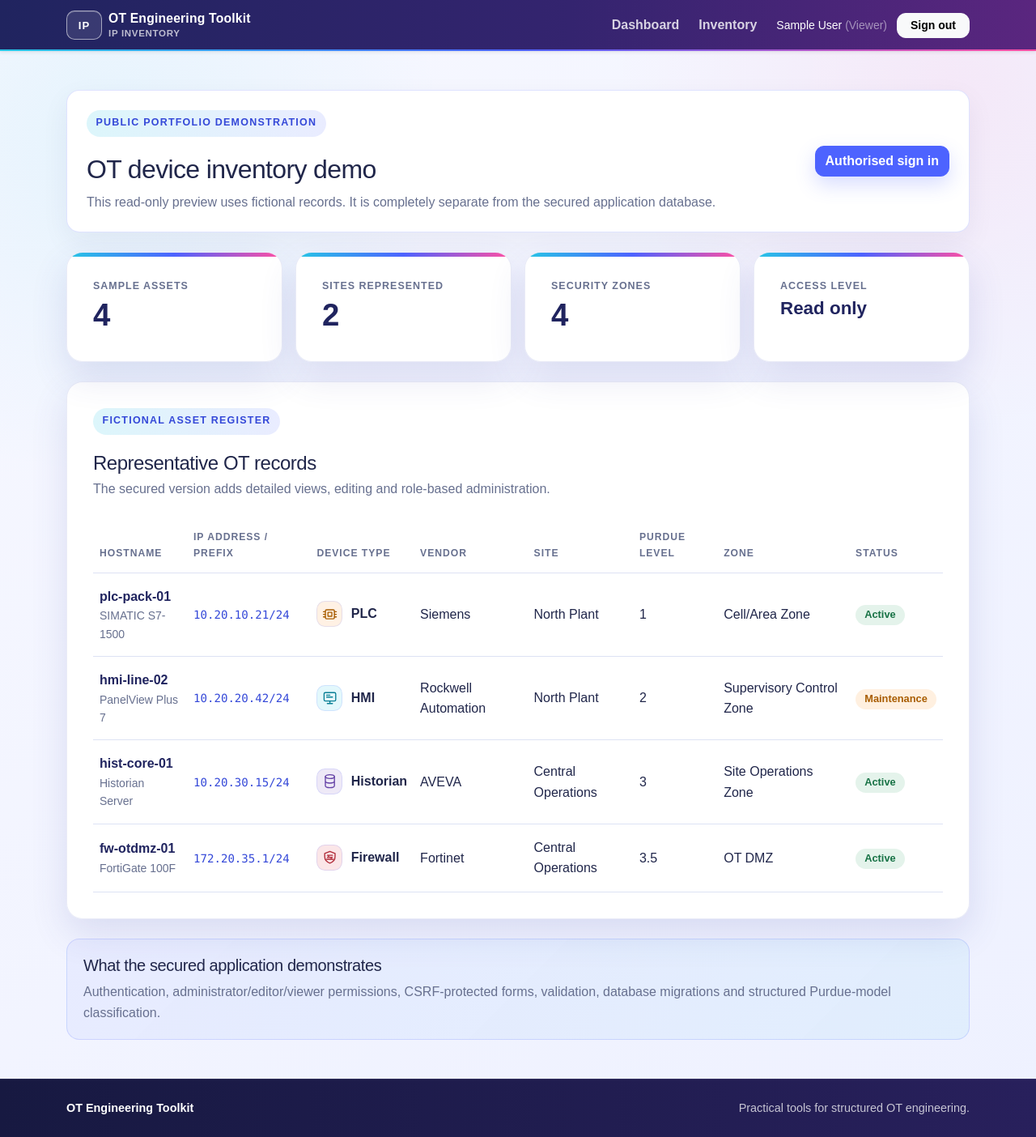
After one commit to jablonsky/OT-Inventory, a Flask app: page /demo in a window 1280 px wide. The commit adds this page. Shown: the whole page at 81% size. Run offline with Flask 3, Linux system fonts and the light colour scheme; the visitor is signed in with stand-in values (Sample User, id 1).

Commit message:
Add safe local config and public demo

```diff
--- a/app/__init__.py
+++ b/app/__init__.py
@@ -4,7 +4,7 @@ from app.extensions import db, migrate, login_manager
 
 
 
-def create_app():
+def create_app(test_config=None):
 
     # initiated inside flask as outside the app package
     app = Flask(
@@ -14,6 +14,8 @@ def create_app():
     )
 
     app.config.from_object("config.Config")
+    if test_config is not None:
+        app.config.update(test_config)
 
     # the actual connection betweeb database and app - migration
     db.init_app(app)
@@ -33,5 +35,15 @@ def create_app():
 
     from app import models
 
+    @app.after_request
+    def add_security_headers(response):
+        response.headers.setdefault("X-Content-Type-Options", "nosniff")
+        response.headers.setdefault("X-Frame-Options", "DENY")
+        response.headers.setdefault("Referrer-Policy", "strict-origin-when-cross-origin")
+        response.headers.setdefault(
+            "Permissions-Policy",
+            "camera=(), microphone=(), geolocation=()",
+        )
+        return response
 
     return app
--- a/app/forms.py
+++ b/app/forms.py
@@ -1,12 +1,12 @@
 from flask_wtf import FlaskForm # base class Flask-WTF
 from wtforms import SelectField, StringField, SubmitField, TextAreaField, IntegerField, PasswordField, BooleanField
-from wtforms.validators import DataRequired, IPAddress, Length, Optional, NumberRange, Email, EqualTo
+from wtforms.validators import DataRequired, IPAddress, InputRequired, Length, Optional, NumberRange, Email, EqualTo
 
 class DeviceForm(FlaskForm):
 
     hostname = StringField("Hostname", validators=[DataRequired(), Length(max=100)])
     ip_address = StringField("IP address", validators=[DataRequired(), IPAddress(ipv4=True, ipv6=False), Length(max=45)])
-    prefix_length = IntegerField("Subnet prefix length", validators=[DataRequired(), NumberRange(min=0, max=32)])
+    prefix_length = IntegerField("Subnet prefix length", validators=[InputRequired(), NumberRange(min=0, max=32)])
 
     device_type = SelectField("Device Type", choices=[
         ("", "Select a device type"),
@@ -50,7 +50,7 @@ class DeviceForm(FlaskForm):
     ], validators=[DataRequired()])
 
     status = SelectField("Status", choices=[
-        ("active", "Actvie"),
+        ("active", "Active"),
         ("inactive", "Inactive"),
         ("maintenance", "Maintenance"),
         ("decommissioned", "Decommissioned")
--- a/app/routes.py
+++ b/app/routes.py
@@ -1,3 +1,5 @@
+from types import SimpleNamespace
+
 from flask import Blueprint, render_template, flash, redirect, url_for, abort # import flask elements / objects
 
 from app.forms import DeviceForm, InitialAdminForm, LoginForm, LogoutForm, CreateUserForm
@@ -12,12 +14,68 @@ from flask_login import login_user, current_user, login_required, logout_user
 # blueprint to import flask application directly
 main = Blueprint("main", __name__)
 
+DEMO_DEVICES = (
+    SimpleNamespace(
+        hostname="plc-pack-01",
+        ip_address="10.20.10.21",
+        prefix_length=24,
+        device_type="PLC",
+        vendor="Siemens",
+        model="SIMATIC S7-1500",
+        site="North Plant",
+        purdue_level="1",
+        zone="Cell/Area Zone",
+        status="active",
+    ),
+    SimpleNamespace(
+        hostname="hmi-line-02",
+        ip_address="10.20.20.42",
+        prefix_length=24,
+        device_type="HMI",
+        vendor="Rockwell Automation",
+        model="PanelView Plus 7",
+        site="North Plant",
+        purdue_level="2",
+        zone="Supervisory Control Zone",
+        status="maintenance",
+    ),
+    SimpleNamespace(
+        hostname="hist-core-01",
+        ip_address="10.20.30.15",
+        prefix_length=24,
+        device_type="Historian",
+        vendor="AVEVA",
+        model="Historian Server",
+        site="Central Operations",
+        purdue_level="3",
+        zone="Site Operations Zone",
+        status="active",
+    ),
+    SimpleNamespace(
+        hostname="fw-otdmz-01",
+        ip_address="172.20.35.1",
+        prefix_length=24,
+        device_type="Firewall",
+        vendor="Fortinet",
+        model="FortiGate 100F",
+        site="Central Operations",
+        purdue_level="3.5",
+        zone="OT DMZ",
+        status="active",
+    ),
+)
+
 @main.app_context_processor
 def inject_logout_form():
     if current_user.is_authenticated:
         return {"logout_form": LogoutForm()}
 
     return{}
+
+
+@main.route("/demo")
+def demo():
+    return render_template("demo.html", devices=DEMO_DEVICES)
 
 
 
--- /dev/null
+++ b/requirements-dev.txt
@@ -0,0 +1,2 @@
+-r requirements.txt
+pytest>=8.0,<9
--- a/requirements.txt
+++ b/requirements.txt
@@ -3,4 +3,5 @@ Flask-Login>=0.6,<1
 Flask-Migrate>=4.0,<5
 Flask-SQLAlchemy>=3.1,<4
 Flask-WTF>=1.2,<2
+python-dotenv>=1.0,<2
 email-validator>=2.2,<3
--- a/static/css/main.css
+++ b/static/css/main.css
@@ -602,6 +602,30 @@ a:hover {
     white-space: pre-line;
 }
 
+.demo-invitation,
+.demo-feature-note {
+    padding: 1.25rem;
+    border: 1px solid rgba(77, 99, 255, 0.18);
+    border-radius: var(--app-radius);
+    background: linear-gradient(135deg, rgba(77, 99, 255, 0.06), rgba(39, 198, 229, 0.07));
+}
+
+.demo-banner {
+    display: flex;
+    align-items: center;
+    justify-content: space-between;
+    gap: 2rem;
+    padding: 1.5rem;
+    border: 1px solid rgba(77, 99, 255, 0.18);
+    border-radius: var(--app-radius);
+    background: #fff;
+    box-shadow: 0 12px 35px rgba(32, 39, 78, 0.06);
+}
+
+.metric-value-text {
+    font-size: 1.4rem;
+}
+
 @media (max-width: 767.98px) {
     .device-detail-header {
         align-items: stretch;
@@ -611,6 +635,12 @@ a:hover {
     .detail-list > div {
         grid-template-columns: 1fr;
         gap: 0.25rem;
+    }
+
+    .demo-banner {
+        align-items: stretch;
+        flex-direction: column;
+        gap: 1rem;
     }
 }
 
--- /dev/null
+++ b/templates/demo.html
@@ -0,0 +1,99 @@
+{% extends "base.html" %}
+{% from "_device_icons.html" import device_type_label %}
+
+{% block title %}Read-only Demo{% endblock %}
+
+{% block content %}
+<div class="demo-banner mb-4" role="note">
+    <div>
+        <span class="section-label">Public portfolio demonstration</span>
+        <h1 class="h2 mt-2 mb-2">OT device inventory demo</h1>
+        <p class="mb-0">
+            This read-only preview uses fictional records. It is completely separate
+            from the secured application database.
+        </p>
+    </div>
+    <a class="btn btn-primary" href="{{ url_for('main.login') }}">Authorised sign in</a>
+</div>
+
+<div class="row g-3 mb-4">
+    <div class="col-sm-6 col-lg-3">
+        <div class="metric-card h-100">
+            <span class="metric-label">Sample assets</span>
+            <strong class="metric-value">{{ devices|length }}</strong>
+        </div>
+    </div>
+    <div class="col-sm-6 col-lg-3">
+        <div class="metric-card h-100">
+            <span class="metric-label">Sites represented</span>
+            <strong class="metric-value">2</strong>
+        </div>
+    </div>
+    <div class="col-sm-6 col-lg-3">
+        <div class="metric-card h-100">
+            <span class="metric-label">Security zones</span>
+            <strong class="metric-value">4</strong>
+        </div>
+    </div>
+    <div class="col-sm-6 col-lg-3">
+        <div class="metric-card h-100">
+            <span class="metric-label">Access level</span>
+            <strong class="metric-value metric-value-text">Read only</strong>
+        </div>
+    </div>
+</div>
+
+<section class="table-card" aria-labelledby="demo-inventory-heading">
+    <div class="mb-4">
+        <span class="section-label">Fictional asset register</span>
+        <h2 class="h4 mt-2 mb-1" id="demo-inventory-heading">Representative OT records</h2>
+        <p class="mb-0">The secured version adds detailed views, editing and role-based administration.</p>
+    </div>
+
+    <div class="table-responsive">
+        <table class="table table-hover align-middle mb-0">
+            <thead>
+                <tr>
+                    <th scope="col">Hostname</th>
+                    <th scope="col">IP address / Prefix</th>
+                    <th scope="col">Device type</th>
+                    <th scope="col">Vendor</th>
+                    <th scope="col">Site</th>
+                    <th scope="col">Purdue level</th>
+                    <th scope="col">Zone</th>
+                    <th scope="col">Status</th>
+                </tr>
+            </thead>
+            <tbody>
+                {% for device in devices %}
+                    <tr>
+                        <td>
+                            <strong class="device-name">{{ device.hostname }}</strong>
+                            <small class="d-block text-muted">{{ device.model }}</small>
+                        </td>
+                        <td><code class="ip-address">{{ device.ip_address }}/{{ device.prefix_length }}</code></td>
+                        <td>{{ device_type_label(device.device_type) }}</td>
+                        <td>{{ device.vendor }}</td>
+                        <td>{{ device.site }}</td>
+                        <td>{{ device.purdue_level }}</td>
+                        <td>{{ device.zone }}</td>
+                        <td>
+                            <span class="status-badge status-{{ device.status|lower }}">
+                                {{ device.status|title }}
+                            </span>
+                        </td>
+                    </tr>
+                {% endfor %}
+            </tbody>
+        </table>
+    </div>
+</section>
+
+<div class="demo-feature-note mt-4">
+    <h2 class="h5">What the secured application demonstrates</h2>
+    <p class="mb-0">
+        Authentication, administrator/editor/viewer permissions, CSRF-protected forms,
+        validation, database migrations and structured Purdue-model classification.
+    </p>
+</div>
+{% endblock %}
--- a/templates/navbar.html
+++ b/templates/navbar.html
@@ -82,6 +82,15 @@
                     </li>
                 {% else %}
                     <li class="nav-item">
+                        <a
+                            class="nav-link{% if request.endpoint == 'main.demo' %} active{% endif %}"
+                            href="{{ url_for('main.demo') }}"
+                            {% if request.endpoint == 'main.demo' %}aria-current="page"{% endif %}
+                        >
+                            Demo
+                        </a>
+                    </li>
+                    <li class="nav-item">
                     <a
                         class="btn btn-outline-light btn-sm px-3{% if request.endpoint == 'main.login' %} active{% endif %}"
                         href="{{ url_for('main.login') }}"
```
Also changed, not shown: DEPLOYMENT.md (+1 -0 lines), config.py (+18 -0 lines), templates/login.html (+11 -0 lines), tests/conftest.py (added, +89 -0 lines), tests/test_auth_and_permissions.py (added, +62 -0 lines), tests/test_inventory.py (added, +37 -0 lines), tests/test_public_demo_and_security.py (added, +14 -0 lines), README.md, 1 other file.
